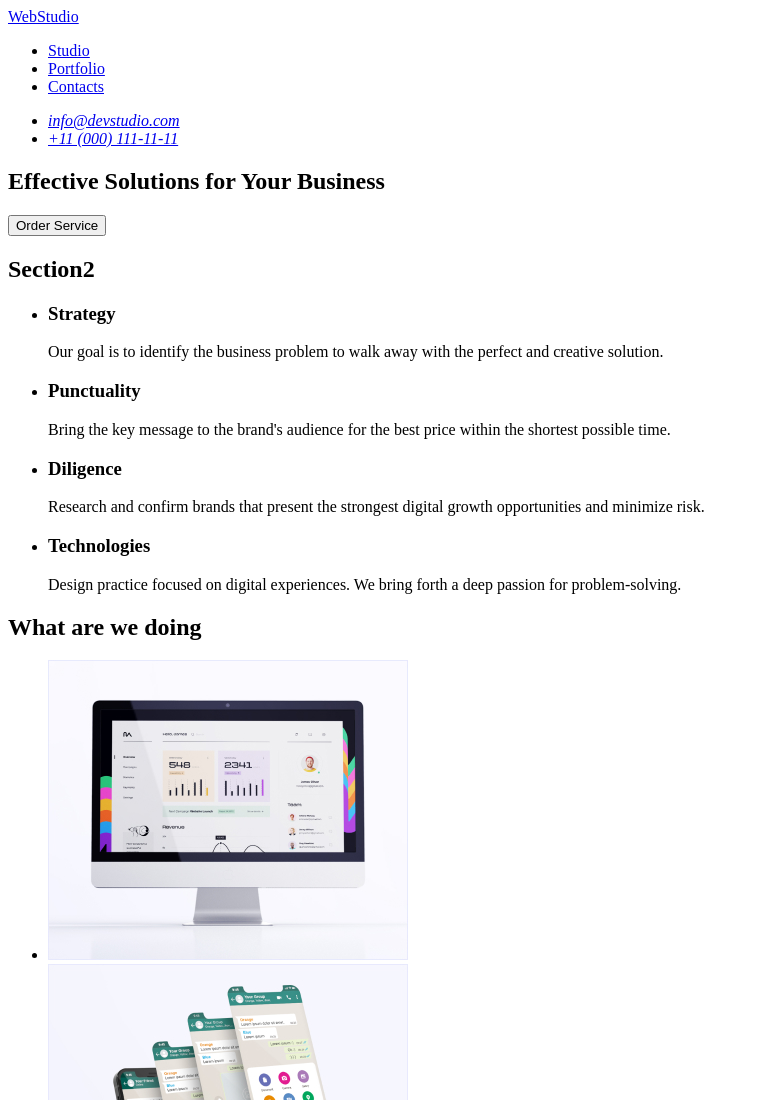
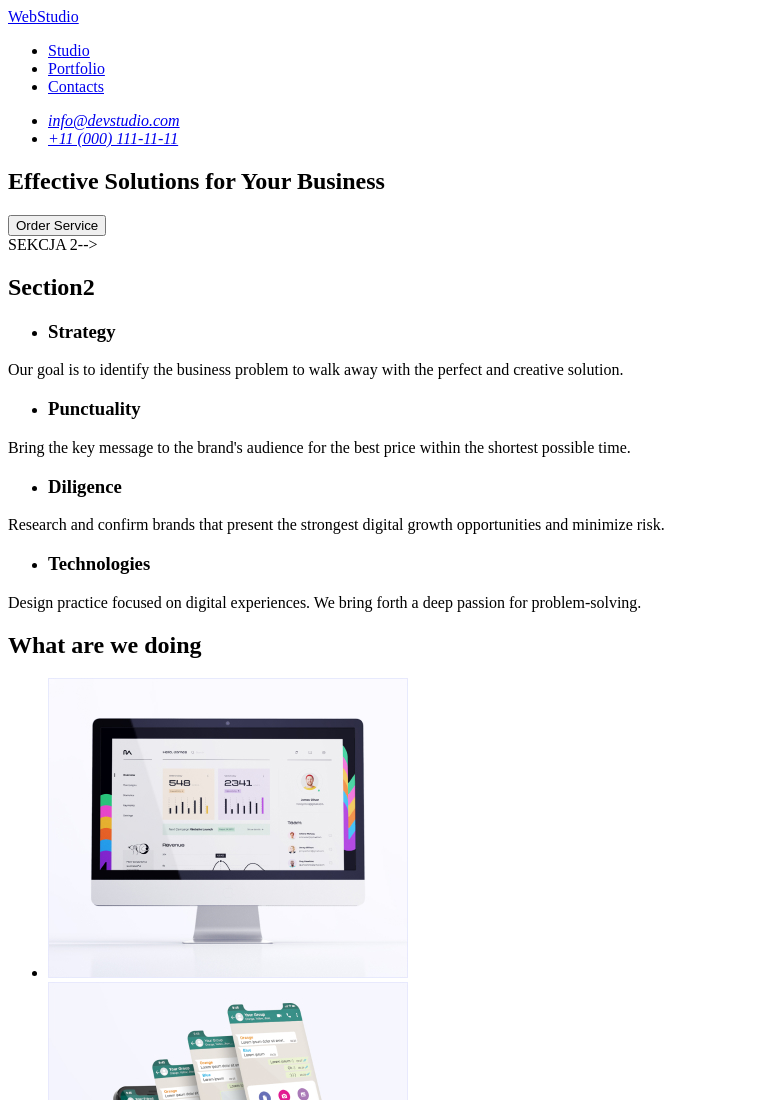
Before and after one commit to karolinawojcik0/goit-markup-hw-01, a plain HTML site: page index.html in a window 1280 px wide. Shown: the top 1100 px of the page, without its empty margins (0-759 px from the left). Drawn offline with Linux system fonts and the light colour scheme.

Commit message:
Update index.html

```diff
--- a/index.html
+++ b/index.html
@@ -22,40 +22,54 @@
         </ul>
       </address>
     </header>
-    <main>
       <!-- SEKCJA 1-->
       <section>
         <h1>Effective Solutions for Your Business</h1>
         <button type="button">Order Service</button>
       </section>
 
-      <!-- SEKCJA 2-->
-      <section>
+      <!----> SEKCJA 2-->
+
         <h2>Section2</h2>
         <div>
           <ul>
             <li><h3>Strategy</h3></li>
+          </ul>
             <p>
               Our goal is to identify the business problem to walk away with the
               perfect and creative solution.
             </p>
+        </div>
+        <div>
+          <ul>
             <li><h3>Punctuality</h3></li>
+            </ul>
             <p>
               Bring the key message to the brand's audience for the best price
               within the shortest possible time.
             </p>
+          </div>
+          <div>
+            <ul>
             <li><h3>Diligence</h3></li>
+          </ul>
             <p>
               Research and confirm brands that present the strongest digital
               growth opportunities and minimize risk.
             </p>
+          </div>
+          <div>
+          <ul>
             <li><h3>Technologies</h3></li>
+          </ul>
             <p>
               Design practice focused on digital experiences. We bring forth a
               deep passion for problem-solving.
             </p>
           </ul>
-        </div>
+          </div>
+
+
       </section>
       <!-- SEKCJA 3-->
       <section>
```
